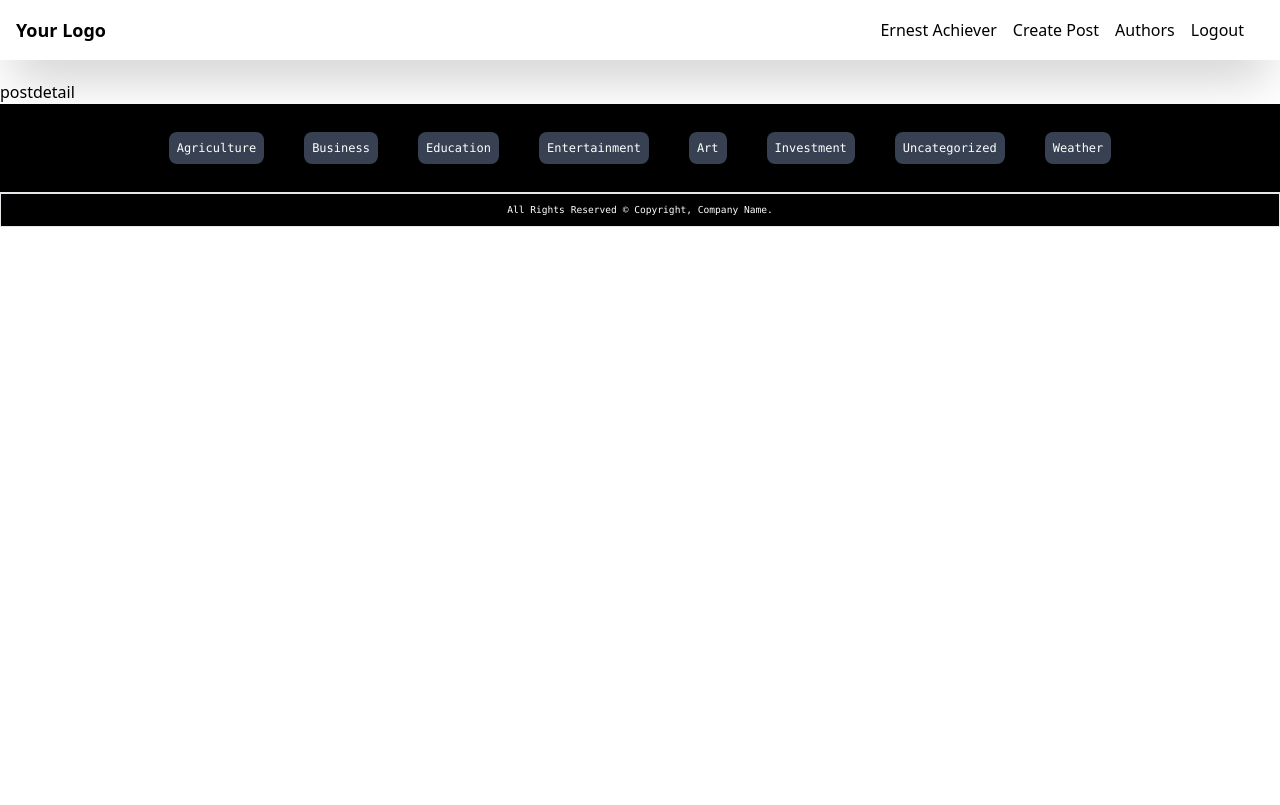
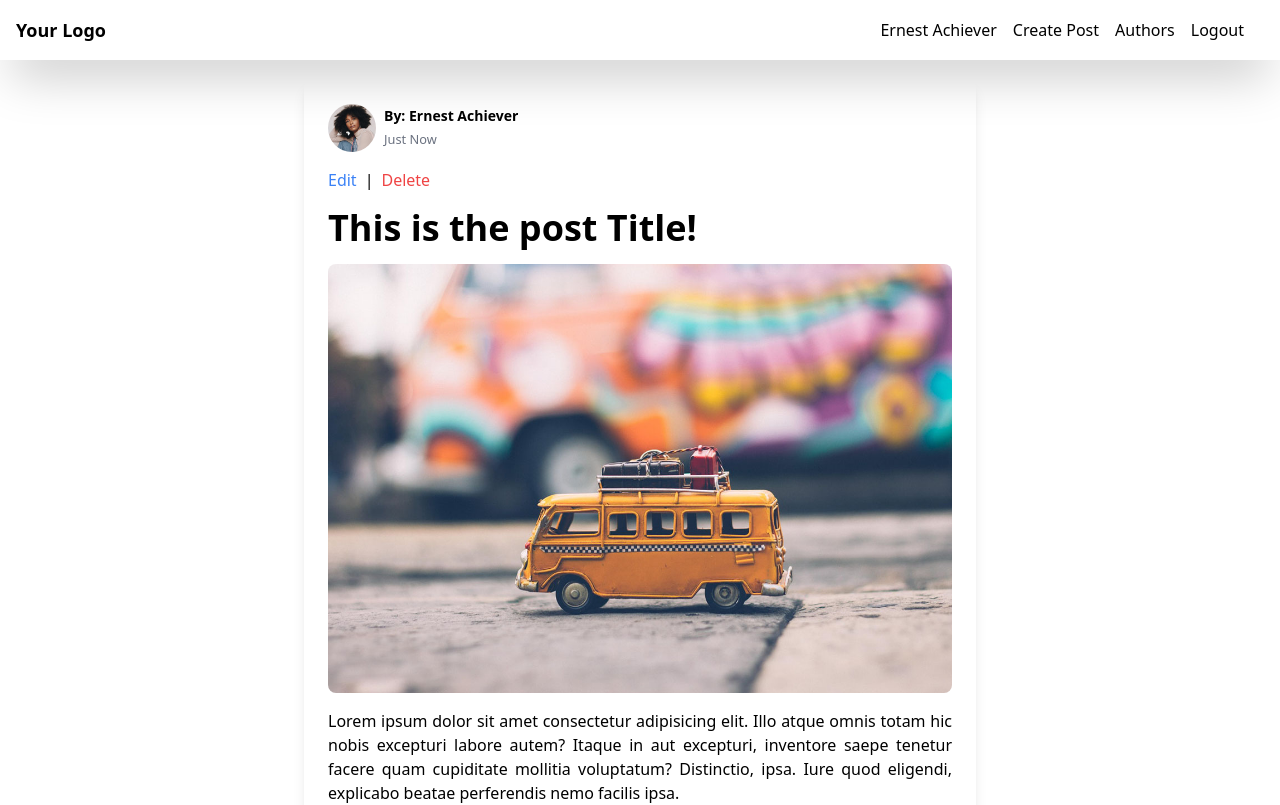
Before and after one commit to PratikOdpalliwar/mern-blog-app, a React (Create React App) app: page /posts/1 in a window 1280 px wide. Shown: the top 805 px of the page. Built offline with nearby package versions, Linux system fonts and the light colour scheme.

Commit message:
PostDatail page is created

```diff
--- a/src/components/PostItem.jsx
+++ b/src/components/PostItem.jsx
@@ -3,6 +3,9 @@ import { Link } from 'react-router-dom';
 import PostAuthor from './PostAuthor';
 
 const PostItem = ({ postID, category, title, desc, authorID, thumbnail }) => {
+
+  const shortDesc = desc.length > 100 ? desc.substr(0,100) + '...' : desc;
+
   return (
     <article className="w-80 bg-white rounded-lg overflow-hidden shadow-2xl m-4">
       <div>
@@ -12,7 +15,7 @@ const PostItem = ({ postID, category, title, desc, authorID, thumbnail }) => {
         <Link to={`/posts/${postID}`} className="text-lg font-bold text-black hover:text-blue-500 hover:underline">
           {title}
         </Link>
-        <p className="text-sm text-gray-700 w-full mt-2">{desc}</p>
+        <p className="px-2 text-sm text-justify text-gray-700 w-full mt-2">{shortDesc}</p>
         <div className="mt-2 flex flex-row">
           <div className='w-9/12'>
           <PostAuthor authorID={authorID} />
--- a/src/components/Posts.jsx
+++ b/src/components/Posts.jsx
@@ -12,7 +12,7 @@ const DUMMY_POSTS = [
       thumbnail: Thumbnail1,
       category: 'education',
       title: 'This is the title of the very first post on this blog.',
-      desc: 'Lorem ipsum dolor sit amet consectetur adipisicing elit. Repellat dolor dolor',
+      desc:'Lorem ipsum dolor sit amet consectetur adipisicing elit. Porro, eum harum. Doloremque consequatur numquam beatae, obcaecati, eligendi error deleniti porro maiores quam magnam atque! Magni, distinctio? Consequuntur aut nostrum corporis.50' ,
       authorID: 3,
     },
     {
@@ -20,7 +20,7 @@ const DUMMY_POSTS = [
       thumbnail: Thumbnail2,
       category: 'science',
       title: 'This is the title of the very second post on this blog.',
-      desc: 'Lorem ipsum dolor sit amet consectetur adipisicing elit. Repellat dolor dolor',
+      desc: 'Lorem ipsum dolor sit amet consectetur adipisicing elit. Porro, eum harum. Doloremque consequatur numquam beatae, obcaecati, eligendi error deleniti porro maiores quam magnam atque! Magni, distinctio? Consequuntur aut nostrum corporis.50',
       authorID: 1,
     },
     {
@@ -28,7 +28,7 @@ const DUMMY_POSTS = [
       thumbnail: Thumbnail3,
       category: 'weather',
       title: 'This is the title of the very third post on this blog.',
-      desc: 'Lorem ipsum dolor sit amet consectetur adipisicing elit. Repellat dolor dolor',
+      desc: 'Lorem ipsum dolor sit amet consectetur adipisicing elit. Porro, eum harum. Doloremque consequatur numquam beatae, obcaecati, eligendi error deleniti porro maiores quam magnam atque! Magni, distinctio? Consequuntur aut nostrum corporis.50',
       authorID: 13,
     },
     {
@@ -36,7 +36,7 @@ const DUMMY_POSTS = [
       thumbnail: Thumbnail4,
       category: 'farming',
       title: 'This is the title of the very last post on this blog.',
-      desc: 'Lorem ipsum dolor sit amet consectetur adipisicing elit. Repellat dolor dolor',
+      desc: 'Lorem ipsum dolor sit amet consectetur adipisicing elit. Porro, eum harum. Doloremque consequatur numquam beatae, obcaecati, eligendi error deleniti porro maiores quam magnam atque! Magni, distinctio? Consequuntur aut nostrum corporis.50',
       authorID: 11,
     },
   ];
--- a/src/pages/PostDetail.jsx
+++ b/src/pages/PostDetail.jsx
@@ -1,11 +1,46 @@
-import React from 'react'
+import React from "react";
+import PosstAuthor from "../components/PostAuthor"
+import Thumbnail from "../assets/blog22.jpg"
+import { Link } from "react-router-dom";
 
 const PostDetail = () => {
   return (
-    <div>
-      postdetail
-    </div>
-  )
-}
+    <section className="container mx-auto mt-8">
+    <div className="max-w-2xl mx-auto bg-white p-6 rounded-lg shadow-lg">
+      <PosstAuthor />
+      <div className="flex justify-between items-center mt-4">
+        <div>
+          <Link to="/posts/werwer/edit" className="text-blue-500">
+            Edit
+          </Link>
+          <span className="mx-2">|</span>
+          <Link to="/posts/werwer/delete" className="text-red-500">
+            Delete
+          </Link>
+        </div>
+      </div>
+      <h1 className="text-4xl font-bold mt-4">This is the post Title!</h1>
+      <div className="mt-4">
+        <img src={Thumbnail} alt="" className="w-full h-auto rounded-lg" />
+      </div>
+      <p className="mt-4 text-justify">
+          Lorem ipsum dolor sit amet consectetur adipisicing elit. Illo atque omnis totam hic nobis excepturi labore autem? Itaque in aut excepturi, inventore saepe tenetur facere quam cupiditate mollitia voluptatum? Distinctio, ipsa. Iure quod eligendi, explicabo beatae perferendis nemo facilis ipsa.
+        </p>
+        <p className="mt-4 text-justify">
+          Lorem ipsum dolor sit, amet consectetur adipisicing elit. Debitis nam minus, necessitatibus eius sapiente ducimus dolorem? Placeat eos nobis recusandae, adipisci odit cupiditate! Praesentium unde, veniam porro consequatur temporibus tempore cum aperiam ipsa itaque earum esse qui veritatis blanditiis est atque nihil dolores in suscipit necessitatibus quisquam. Numquam dolor nam porro incidunt velit dolorum culpa!
+        </p>
+        <p className="mt-4 text-justify">
+          Lorem ipsum dolor sit amet, consectetur adipisicing elit. Obcaecati aut impedit voluptatibus! Numquam velit nobis rem quod nihil officia ducimus saepe molestias enim fuga a sed, est unde quaerat minus itaque, natus explicabo ipsam! Necessitatibus atque, nostrum quibusdam nihil nobis architecto magnam quidem voluptas laboriosam sed. Ratione et, nostrum ipsum iure debitis non qui corrupti, eius adipisci veritatis eos suscipit delectus voluptas odio pariatur at veniam quas ipsam porro! Ullam mollitia consequuntur expedita temporibus dolores tempore inventore, officiis, quas quidem velit obcaecati necessitatibus aliquam tempora quisquam quasi ad iusto nostrum esse excepturi aut fugit ipsam. Perspiciatis sapiente reprehenderit explicabo omnis quae! Soluta quasi veritatis aperiam necessitatibus voluptates quas alias ratione porro?
+        </p>
+        <p className="mt-4 text-justify">
+          Lorem ipsum dolor sit, amet consectetur adipisicing elit. Culpa cumque, harum distinctio perspiciatis iure laudantium atque necessitatibus explicabo exercitationem minus!
+        </p>
+        <p className="mt-4 text-justify">
+          Lorem, ipsum dolor sit amet consectetur adipisicing elit. Ducimus neque doloremque, ab saepe alias inventore eos corporis quidem facere aspernatur. Accusantium quibusdam voluptatem amet facere eveniet doloribus laborum expedita soluta alias, obcaecati dolores optio rerum totam nihil consequatur, nisi libero, animi ipsam assumenda? Explicabo alias fuga exercitationem illo officiis fugit dolorum, assumenda culpa vel totam mollitia animi maxime quae deleniti earum voluptatum error rerum velit est magnam veritatis, nihil libero? Vero dolore quis maiores excepturi quas aliquid ad laborum necessitatibus, voluptatem nihil aperiam accusantium ab possimus iste corporis, dicta maxime numquam! Deleniti quod adipisci quae dolores! Consequuntur natus facilis incidunt itaque iure consectetur nemo adipisci nobis neque, aperiam, quibusdam est dolores deleniti voluptas cumque ad animi facere quia in! Ut quis soluta, maiores optio ipsum adipisci in libero nemo sapiente, itaque dignissimos tenetur repellendus quasi beatae suscipit! Ut et repudiandae aut explicabo quidem dignissimos animi illo repellat provident maiores sapiente placeat, incidunt impedit minima vel aperiam pariatur expedita magni eius culpa. Laudantium ut nisi nesciunt veritatis quisquam magni eum, unde velit eveniet perspiciatis ipsum deleniti laboriosam praesentium cum quae assumenda quas ratione hic et ducimus ipsa recusandae error. Minus quas earum rem beatae asperiores dolor porro. Pariatur totam nostrum ducimus?
+        </p>
+      </div>
+    </section>
+  );
+};
 
-export default PostDetail
+export default PostDetail;
```
Also changed, not shown: public/index.html (line endings or trailing spaces).
